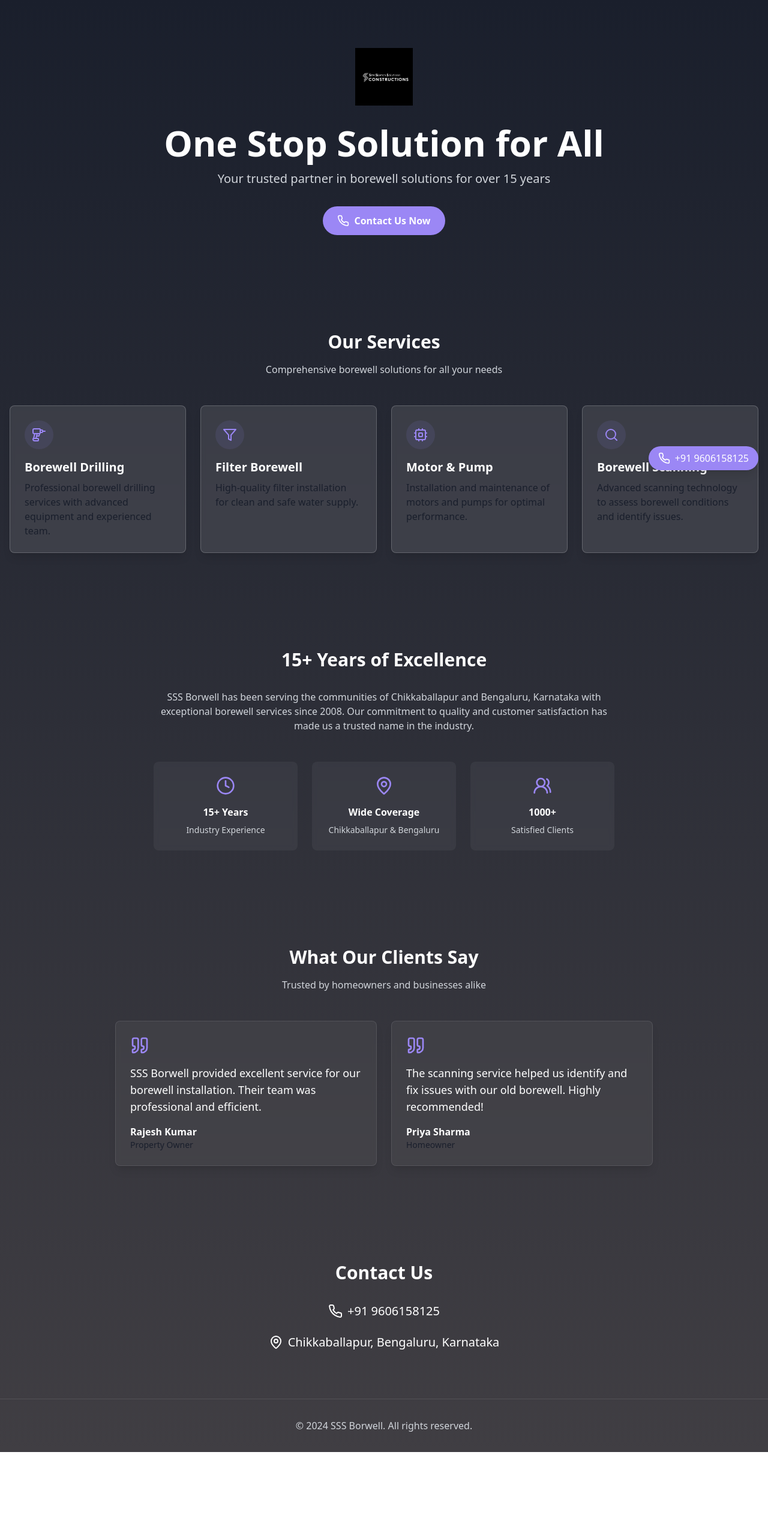
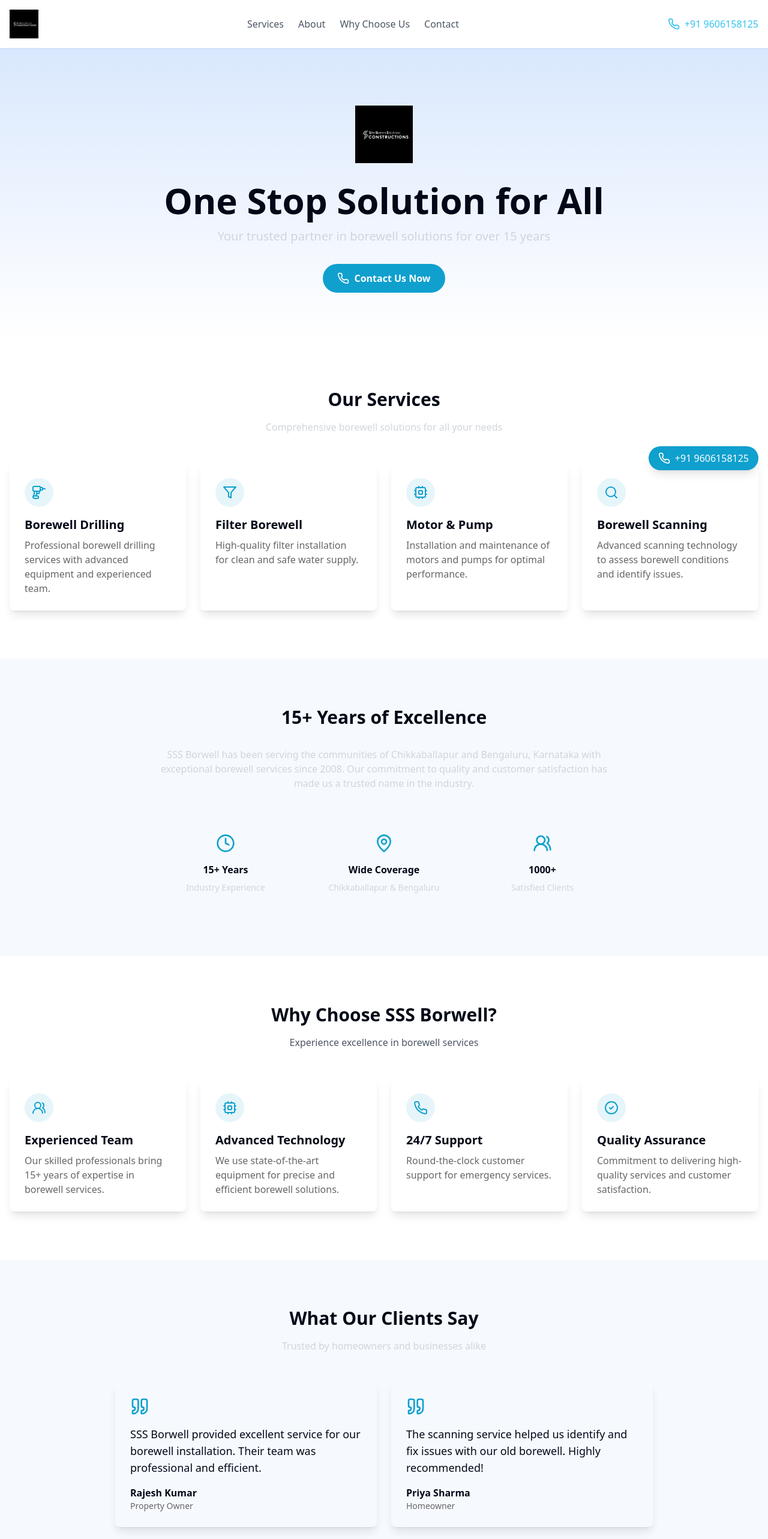
Before and after one commit to DhanushDivakar/borewell-bazaar, a React (Vite) app: page / in a window 1280 px wide. Shown: the top 2566 px of the page at 60% size. Before the commit the page ends 2421 px from the top, so only its background shows below. Built offline with nearby package versions, Linux system fonts and the light colour scheme.

Commit message:
Add header, footer, and contact section
Implemented a header and footer with a simple light blue and white theme. Added a contact section including email and phone number. Introduced a "Why Choose Us?" section and enhanced SEO content throughout the application.
[skip gpt_engineer]

```diff
--- a/index.html
+++ b/index.html
@@ -3,12 +3,15 @@
   <head>
     <meta charset="UTF-8" />
     <meta name="viewport" content="width=device-width, initial-scale=1.0" />
-    <title>borewell-bazaar</title>
-    <meta name="description" content="Lovable Generated Project" />
-    <meta name="author" content="Lovable" />
-    <meta property="og:image" content="/og-image.png" />
+    <title>SSS Borwell - Professional Borewell Services in Chikkaballapur & Bengaluru</title>
+    <meta name="description" content="SSS Borwell - Your trusted partner for professional borewell drilling, filter installation, motor & pump services, and borewell scanning in Chikkaballapur and Bengaluru. 15+ years of excellence in water solutions." />
+    <meta name="keywords" content="borewell drilling, water well drilling, borewell services, filter borewell, motor pump installation, borewell scanning, Chikkaballapur, Bengaluru, Karnataka" />
+    <meta name="author" content="SSS Borwell" />
+    <meta property="og:title" content="SSS Borwell - Professional Borewell Services" />
+    <meta property="og:description" content="Expert borewell services with 15+ years of experience in Chikkaballapur & Bengaluru. Complete water solutions including drilling, filtration, and maintenance." />
+    <meta property="og:image" content="/lovable-uploads/4be88929-b61c-44c9-8d4a-8531b5c0ff2a.png" />
+    <meta property="og:type" content="website" />
   </head>
-
   <body>
     <div id="root"></div>
     <script src="https://cdn.gpteng.co/gptengineer.js" type="module"></script>
--- /dev/null
+++ b/src/components/Footer.tsx
@@ -0,0 +1,43 @@
+import { Phone, Mail, MapPin } from "lucide-react";
+
+export const Footer = () => {
+  return (
+    <footer className="bg-primary text-white py-12">
+      <div className="container mx-auto px-4">
+        <div className="grid grid-cols-1 md:grid-cols-3 gap-8">
+          <div>
+            <h3 className="text-xl font-semibold mb-4">About SSS Borwell</h3>
+            <p className="text-white/80">
+              With over 15 years of excellence in borewell services, we are committed to providing quality solutions for all your water needs in Chikkaballapur and Bengaluru regions.
+            </p>
+          </div>
+          <div>
+            <h3 className="text-xl font-semibold mb-4">Contact Information</h3>
+            <div className="space-y-3">
+              <a href="tel:+919606158125" className="flex items-center gap-2 text-white/80 hover:text-white">
+                <Phone className="w-5 h-5" />
+                +91 9606158125
+              </a>
+              <a href="mailto:contact@sssborwell.com" className="flex items-center gap-2 text-white/80 hover:text-white">
+                <Mail className="w-5 h-5" />
+                contact@sssborwell.com
+              </a>
+              <div className="flex items-center gap-2 text-white/80">
+                <MapPin className="w-5 h-5" />
+                Chikkaballapur, Bengaluru, Karnataka
+              </div>
+            </div>
+          </div>
+          <div>
+            <h3 className="text-xl font-semibold mb-4">Business Hours</h3>
+            <p className="text-white/80">Monday - Saturday: 9:00 AM - 6:00 PM</p>
+            <p className="text-white/80">Sunday: By Appointment</p>
+          </div>
+        </div>
+        <div className="mt-8 pt-8 border-t border-white/10 text-center">
+          <p className="text-white/80">© 2024 SSS Borwell. All rights reserved.</p>
+        </div>
+      </div>
+    </footer>
+  );
+};
--- /dev/null
+++ b/src/components/Header.tsx
@@ -0,0 +1,34 @@
+import { motion } from "framer-motion";
+import { Phone, Mail } from "lucide-react";
+
+export const Header = () => {
+  return (
+    <motion.header
+      initial={{ opacity: 0, y: -20 }}
+      animate={{ opacity: 1, y: 0 }}
+      className="bg-white shadow-sm py-4 fixed w-full top-0 z-50"
+    >
+      <div className="container mx-auto px-4 flex justify-between items-center">
+        <div className="flex items-center gap-4">
+          <img
+            src="/lovable-uploads/4be88929-b61c-44c9-8d4a-8531b5c0ff2a.png"
+            alt="SSS Borwell Logo"
+            className="h-12 object-contain"
+          />
+        </div>
+        <nav className="hidden md:flex items-center gap-6">
+          <a href="#services" className="text-gray-600 hover:text-primary transition-colors">Services</a>
+          <a href="#about" className="text-gray-600 hover:text-primary transition-colors">About</a>
+          <a href="#why-choose-us" className="text-gray-600 hover:text-primary transition-colors">Why Choose Us</a>
+          <a href="#contact" className="text-gray-600 hover:text-primary transition-colors">Contact</a>
+        </nav>
+        <div className="flex items-center gap-4">
+          <a href="tel:+919606158125" className="flex items-center gap-2 text-primary">
+            <Phone className="w-5 h-5" />
+            <span className="hidden md:inline">+91 9606158125</span>
+          </a>
+        </div>
+      </div>
+    </motion.header>
+  );
+};
--- a/src/pages/Index.tsx
+++ b/src/pages/Index.tsx
@@ -2,7 +2,9 @@ import { motion } from "framer-motion";
 import { ServiceCard } from "@/components/ServiceCard";
 import { TestimonialCard } from "@/components/TestimonialCard";
 import { ContactBanner } from "@/components/ContactBanner";
-import { Drill, Filter, Cpu, Search, MapPin, Clock, Phone, Mail, Users2 } from "lucide-react";
+import { Header } from "@/components/Header";
+import { Footer } from "@/components/Footer";
+import { Drill, Filter, Cpu, Search, MapPin, Clock, Phone, Mail, Users2, CheckCircle2 } from "lucide-react";
 
 const Index = () => {
   const services = [
@@ -41,16 +43,40 @@ const Index = () => {
     },
   ];
 
+  const whyChooseUs = [
+    {
+      title: "Experienced Team",
+      description: "Our skilled professionals bring 15+ years of expertise in borewell services.",
+      icon: <Users2 className="w-6 h-6" />,
+    },
+    {
+      title: "Advanced Technology",
+      description: "We use state-of-the-art equipment for precise and efficient borewell solutions.",
+      icon: <Cpu className="w-6 h-6" />,
+    },
+    {
+      title: "24/7 Support",
+      description: "Round-the-clock customer support for emergency services.",
+      icon: <Phone className="w-6 h-6" />,
+    },
+    {
+      title: "Quality Assurance",
+      description: "Commitment to delivering high-quality services and customer satisfaction.",
+      icon: <CheckCircle2 className="w-6 h-6" />,
+    },
+  ];
+
   return (
-    <div className="min-h-screen bg-gradient-to-b from-primary to-secondary text-white">
-      <ContactBanner />
+    <div className="min-h-screen bg-white">
+      <Header />
 
       {/* Hero Section */}
       <motion.section
         initial={{ opacity: 0 }}
         animate={{ opacity: 1 }}
-        className="container px-4 py-20 text-center"
+        className="pt-24 bg-gradient-to-b from-secondary to-white"
       >
+        <div className="container px-4 py-20 text-center">
           <motion.img
             initial={{ scale: 0.8 }}
             animate={{ scale: 1 }}
@@ -84,10 +110,11 @@ const Index = () => {
             <Phone className="w-5 h-5" />
             Contact Us Now
           </motion.a>
+        </div>
       </motion.section>
 
       {/* Services Section */}
-      <section className="container px-4 py-20">
+      <section id="services" className="container px-4 py-20">
         <div className="text-center mb-12">
           <h2 className="text-3xl font-bold mb-4">Our Services</h2>
           <p className="text-gray-300">Comprehensive borewell solutions for all your needs</p>
@@ -100,7 +127,7 @@ const Index = () => {
       </section>
 
       {/* About Section */}
-      <section className="container px-4 py-20">
+      <section id="about" className="container px-4 py-20 bg-secondary/20">
         <div className="max-w-3xl mx-auto text-center">
           <h2 className="text-3xl font-bold mb-8">15+ Years of Excellence</h2>
           <p className="text-gray-300 mb-6">
@@ -126,8 +153,27 @@ const Index = () => {
         </div>
       </section>
 
+      {/* Why Choose Us Section */}
+      <section id="why-choose-us" className="container px-4 py-20">
+        <div className="text-center mb-12">
+          <h2 className="text-3xl font-bold mb-4">Why Choose SSS Borwell?</h2>
+          <p className="text-gray-600">Experience excellence in borewell services</p>
+        </div>
+        <div className="grid grid-cols-1 md:grid-cols-2 lg:grid-cols-4 gap-6">
+          {whyChooseUs.map((item, index) => (
+            <ServiceCard
+              key={index}
+              title={item.title}
+              description={item.description}
+              icon={item.icon}
+              className="bg-white shadow-lg hover:shadow-xl"
+            />
+          ))}
+        </div>
+      </section>
+
       {/* Testimonials Section */}
-      <section className="container px-4 py-20">
+      <section className="container px-4 py-20 bg-secondary/20">
         <div className="text-center mb-12">
           <h2 className="text-3xl font-bold mb-4">What Our Clients Say</h2>
           <p className="text-gray-300">Trusted by homeowners and businesses alike</p>
@@ -140,26 +186,38 @@ const Index = () => {
       </section>
 
       {/* Contact Section */}
-      <section className="container px-4 py-20">
+      <section id="contact" className="container px-4 py-20">
         <div className="max-w-3xl mx-auto text-center">
-          <h2 className="text-3xl font-bold mb-8">Contact Us</h2>
-          <div className="space-y-6">
-            <a href="tel:+919606158125" className="flex items-center justify-center gap-2 text-xl hover:text-accent transition-colors">
-              <Phone className="w-6 h-6" />
+          <h2 className="text-3xl font-bold mb-8">Get in Touch</h2>
+          <div className="grid grid-cols-1 md:grid-cols-2 gap-8">
+            <motion.div
+              initial={{ opacity: 0, y: 20 }}
+              whileInView={{ opacity: 1, y: 0 }}
+              className="p-6 rounded-lg bg-white shadow-lg"
+            >
+              <Phone className="w-8 h-8 text-primary mx-auto mb-4" />
+              <h3 className="text-xl font-semibold mb-2">Call Us</h3>
+              <a href="tel:+919606158125" className="text-primary hover:underline">
                 +91 9606158125
               </a>
-            <div className="flex items-center justify-center gap-2 text-xl">
-              <MapPin className="w-6 h-6" />
-              Chikkaballapur, Bengaluru, Karnataka
-            </div>
+            </motion.div>
+            <motion.div
+              initial={{ opacity: 0, y: 20 }}
+              whileInView={{ opacity: 1, y: 0 }}
+              className="p-6 rounded-lg bg-white shadow-lg"
+            >
+              <Mail className="w-8 h-8 text-primary mx-auto mb-4" />
+              <h3 className="text-xl font-semibold mb-2">Email Us</h3>
+              <a href="mailto:contact@sssborwell.com" className="text-primary hover:underline">
+                contact@sssborwell.com
+              </a>
+            </motion.div>
           </div>
         </div>
       </section>
 
-      {/* Footer */}
-      <footer className="container px-4 py-8 text-center border-t border-white/10">
-        <p className="text-gray-300">© 2024 SSS Borwell. All rights reserved.</p>
-      </footer>
+      <Footer />
+      <ContactBanner />
     </div>
   );
 };
--- a/tailwind.config.ts
+++ b/tailwind.config.ts
@@ -25,20 +25,20 @@ export default {
         background: "hsl(var(--background))",
         foreground: "hsl(var(--foreground))",
         primary: {
-          DEFAULT: "#1A1F2C",
+          DEFAULT: "#33C3F0",
           foreground: "#FFFFFF",
         },
         secondary: {
-          DEFAULT: "#403E43",
-          foreground: "#FFFFFF",
+          DEFAULT: "#D3E4FD",
+          foreground: "#333333",
         },
         accent: {
-          DEFAULT: "#9b87f5",
+          DEFAULT: "#0FA0CE",
           foreground: "#FFFFFF",
         },
         muted: {
-          DEFAULT: "#F1F0FB",
-          foreground: "#1A1F2C",
+          DEFAULT: "#F1F1F1",
+          foreground: "#666666",
         },
       },
       keyframes: {
```
Lines whose indentation alone changed are shown as unchanged.
